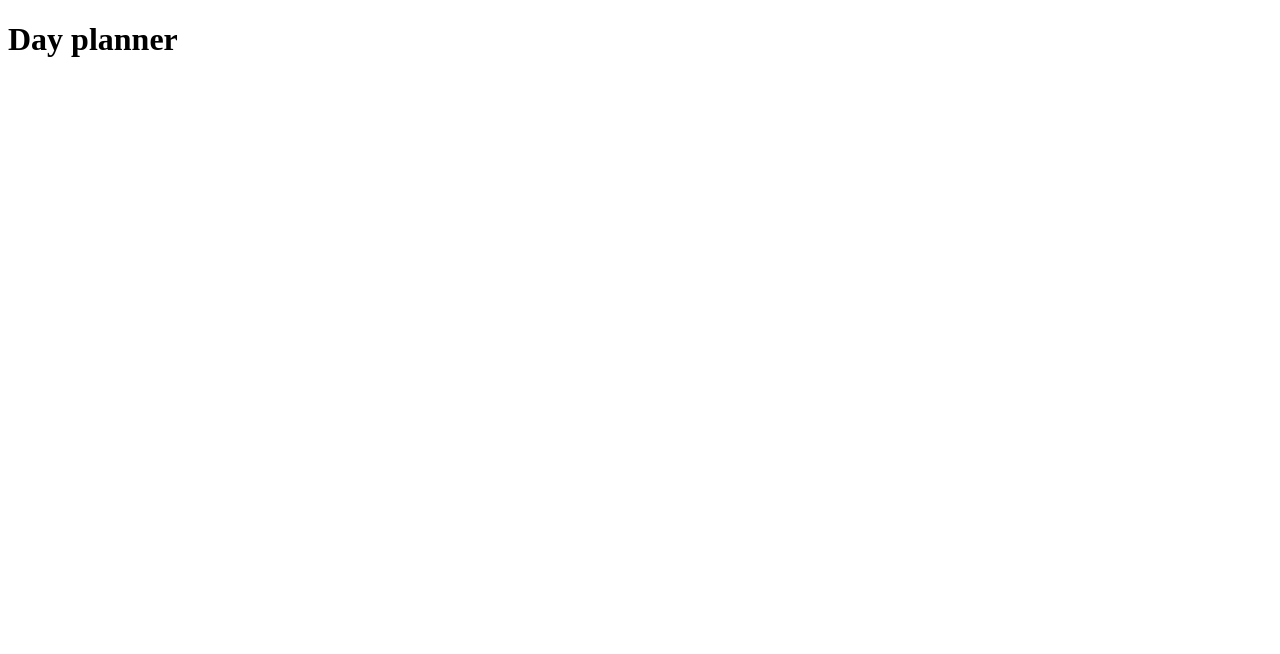
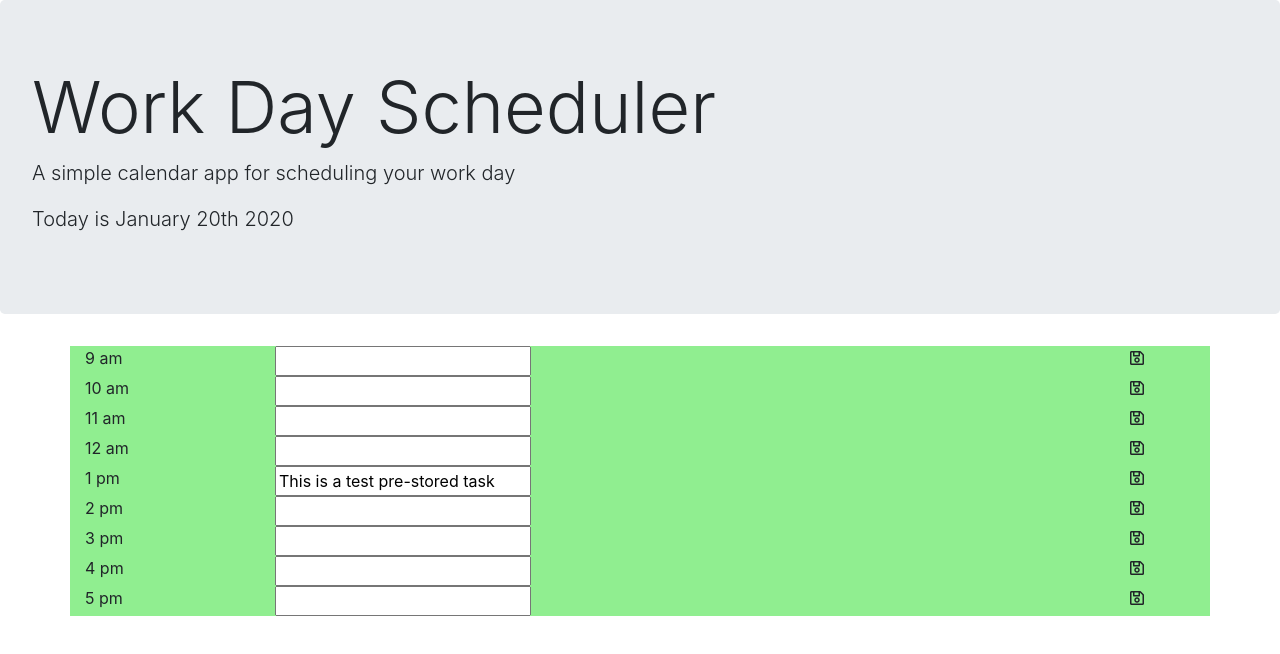
Before and after one commit to impeterbol/hw0114, a plain HTML site: page index.html in a window 1280 px wide. Drawn offline with nearby package versions, Linux system fonts and the light colour scheme.

Commit message:
adding the working functionality - didn't have time to work on the styling part - added basic styling via jQuery

```diff
--- a/index.html
+++ b/index.html
@@ -1,14 +1,49 @@
 <!DOCTYPE html>
 <html lang="en">
-<head>
-    <meta charset="UTF-8">
-    <meta name="viewport" content="width=device-width, initial-scale=1.0">
-    <meta http-equiv="X-UA-Compatible" content="ie=edge">
-    <title>Day planner</title>
-</head>
-<body>
+  <head>
+    <meta charset="UTF-8" />
+    <meta name="viewport" content="width=device-width, initial-scale=1.0" />
+    <meta http-equiv="X-UA-Compatible" content="ie=edge" />
+    <link
+      rel="stylesheet"
+      href="https://stackpath.bootstrapcdn.com/bootstrap/4.3.1/css/bootstrap.min.css"
+    />
+    <link
+      rel="stylesheet"
+      href="https://use.fontawesome.com/releases/v5.8.1/css/all.css"
+      integrity="sha384-50oBUHEmvpQ+1lW4y57PTFmhCaXp0ML5d60M1M7uH2+nqUivzIebhndOJK28anvf"
+      crossorigin="anonymous"
+    />
+    <link
+      href="https://fonts.googleapis.com/css?family=Open+Sans&display=swap"
+      rel="stylesheet"
+    />
+      <!-- adding jquery -->
+    <script src="https://code.jquery.com/jquery-3.4.1.min.js"></script>
+    <!-- adding moment framework https://momentjs.com/ to deal with dates conversion -->
+    <script src="https://cdnjs.cloudflare.com/ajax/libs/moment.js/2.24.0/moment.min.js"></script>
+    <title>Work Day Scheduler</title>
+  </head>
 
-    <h1>Day planner</h1>
+  <body>
+    <header class="jumbotron">
+      <h1 class="display-3">Work Day Scheduler</h1>
+      <p class="lead">A simple calendar app for scheduling your work day</p>
+      <p id="currentDay" class="lead"><span id="datetime"></span></p>
+    </header>
 
-</body>
+
+            <form id='formPlanner'>
+              <div class="container" id="plannerContainer">
+                  <!-- <ul id="planner"> </ul> -->
+                  <!-- <div id="plannerContainer"> </div> -->
+              </div>
+                </form>
+
+    </div>
+
+    <script src="./script.js"></script>
+
+
+  </body>
 </html>
--- a/script.js
+++ b/script.js
@@ -0,0 +1,153 @@
+$(document).ready(function() {
+
+   //initializing with the test flag
+    const test = false;
+
+    // using moment to get current time and format it to
+    const curTime = moment().format('MMMM Do YYYY');
+
+    // adding curTime to the header to track for the user
+    $("#datetime").append("Today is " + curTime);
+
+    // commented out for test in non-standard hours
+    let nowHour24 = moment().format('H');
+    let nowHour12 = moment().format('h');
+
+    // set times for testing after hours
+    if (test) {
+      nowHour24 = 13;
+      nowHour12 = 1;
+    }
+
+    // Get stored todos from localStorage
+    // Parsing the JSON string to an object
+    let storedPlans = JSON.parse(localStorage.getItem("storedPlans"));
+
+    // If todos were retrieved from localStorage, update the plan array to it
+    if (storedPlans !== null) {
+      planTextArr = storedPlans;
+    }
+
+    else {
+
+    // when the app is loaded - creating an array - length 9 (0-8) and adding a test task
+
+      planTextArr = new Array(9);
+      planTextArr[4] = "This is a test pre-stored task";
+    }
+
+    // this var references planner div in HTML
+    let plannerDiv = $('#plannerContainer');
+
+    // clear existing elements
+    plannerDiv.empty();
+
+    // build calendar by row for fix set of hours
+    for (let hour = 9; hour <= 17; hour++) {
+
+      // setting index for array of hours
+      let index = hour - 9;
+
+      // adding rows for hours
+      let rowDiv = $('<div>');
+      rowDiv.addClass('row');
+      rowDiv.attr('hour-index',hour);
+
+      // building Time box portion of row
+      let col2TimeDiv = $('<div>');
+      col2TimeDiv.addClass('col-md-2');
+
+      // create timeBox element (contains time)
+      const timeBoxSpn = $('<span>');
+
+      // format hours for display
+      let displayHour = 0;
+      let ampm = "";
+      if (hour > 12) {
+        displayHour = hour - 12;
+        ampm = "pm";
+      } else {
+        displayHour = hour;
+        ampm = "am";
+      }
+
+      // populate timeBox with time
+      timeBoxSpn.text(`${displayHour} ${ampm}`);
+
+      // insert into col insert into timebox
+      rowDiv.append(col2TimeDiv);
+      col2TimeDiv.append(timeBoxSpn);
+
+
+      //  building input portion of row
+      // build row components
+      let dailyPlanSpn = $('<input>');
+
+      dailyPlanSpn.attr('id',`input-${index}`);
+      dailyPlanSpn.attr('hour-index',index);
+      dailyPlanSpn.attr('type','text');
+      dailyPlanSpn.attr('class','dailyPlan');
+
+      // access index from data array for hour
+      dailyPlanSpn.val( planTextArr[index] );
+
+      // create col to control width
+      let colInputWidth = $('<div>');
+      colInputWidth.addClass('col-md-9');
+
+      // add col width and row component to row
+      rowDiv.append(colInputWidth);
+      colInputWidth.append(dailyPlanSpn);
+
+
+      // building save portion of row
+      let colSaveDiv = $('<div>');
+      colSaveDiv.addClass('col-md-1');
+
+      let saveBtn = $('<i>');
+      saveBtn.attr('id',`saveid-${index}`);
+      saveBtn.attr('save-id',index);
+      saveBtn.attr('class',"far fa-save saveIcon");
+
+      // add col width and row component to row
+      rowDiv.append(colSaveDiv);
+      colSaveDiv.append(saveBtn);
+      // STOP building save portion of row
+
+      // set row color based on time
+      updateRowColor(rowDiv, hour);
+
+      // add row to planner container
+      plannerDiv.append(rowDiv);
+    };
+
+    // function to update row color
+    function updateRowColor (hourRow,hour) {
+
+      if ( hour < nowHour24) {
+        hourRow.css("background-color","lightgrey")
+      }
+      else if ( hour > nowHour24) {
+        hourRow.css("background-color","lightgreen")
+      }
+      else {
+        hourRow.css("background-color","tomato")
+      }
+    };
+
+    // saves to local storage
+
+    $(document).on('click','i', function(event) {
+      event.preventDefault();
+
+      let index = $(this).attr('save-id');
+
+      let inputId = '#input-'+index;
+      let value = $(inputId).val();
+
+      planTextArr[index] = value;
+
+      localStorage.setItem("storedPlans", JSON.stringify(planTextArr));
+    });
+
+  });
```
Also changed, not shown: style.css (deleted), 1 other file.
